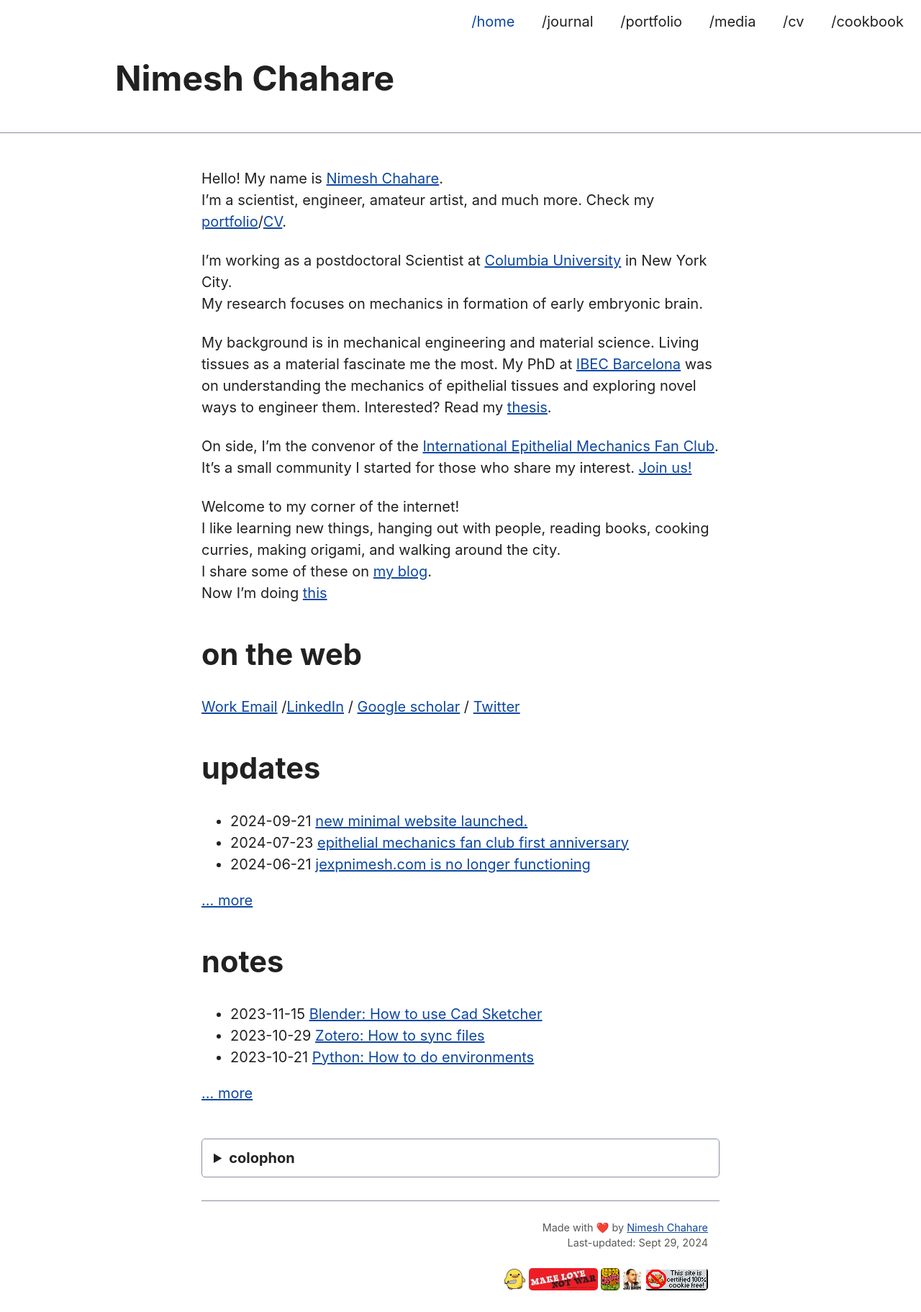
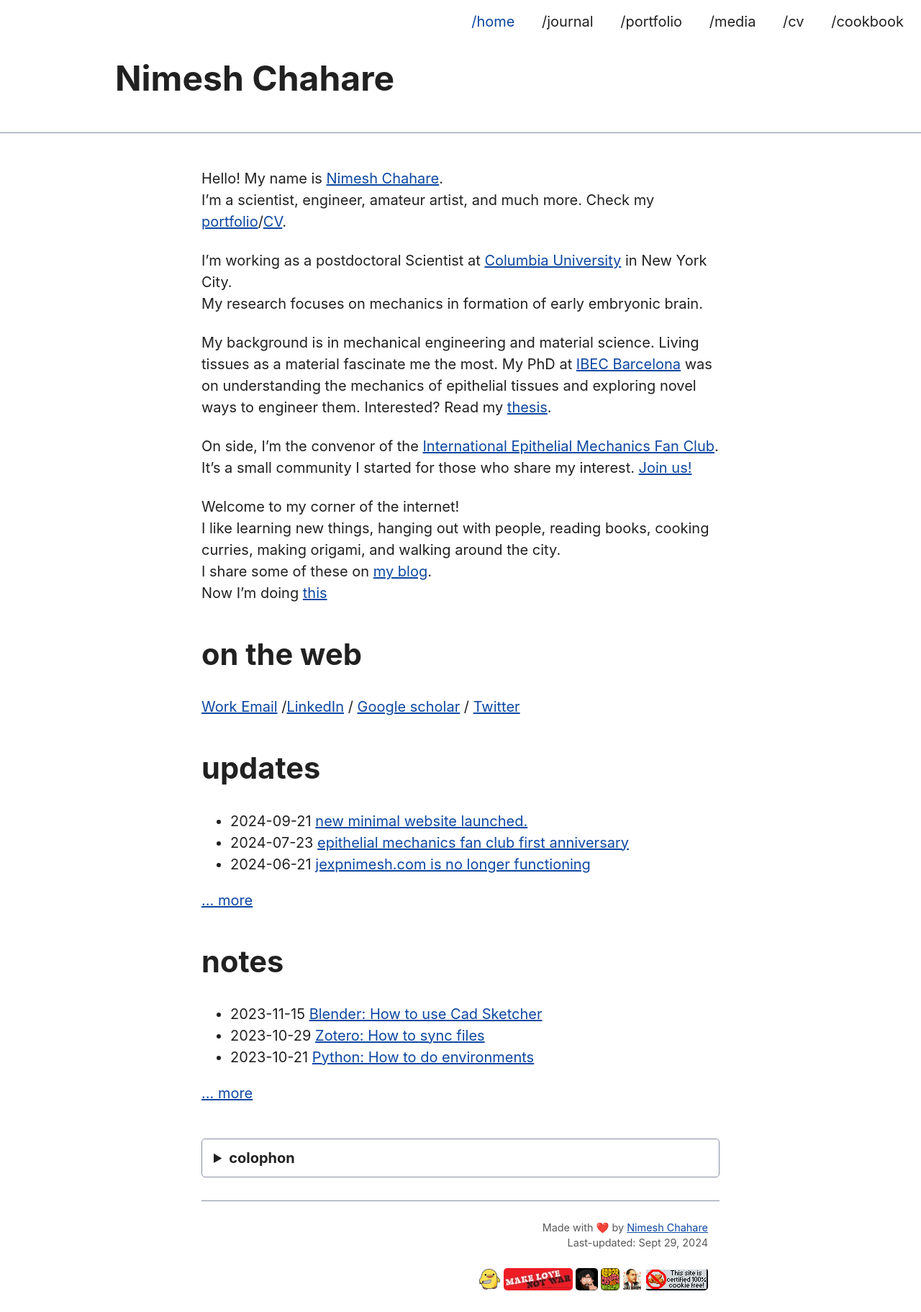
Before and after one commit to nchahare/nchahare.github.io, a Jekyll site: the page built from index.md, in a window 1280 px wide. Shown: the whole page at 72% size. Built offline with Jekyll 4.4.1, drawn with Linux system fonts in a browser that asks for light colours.

Commit message:
added one more sticker and fixed titles

```diff
--- a/_layouts/default.html
+++ b/_layouts/default.html
@@ -36,11 +36,12 @@
 
     <footer>
       <p>Made with ❤️ by <a href="\about"> Nimesh Chahare </a> <br> Last-updated: Sept 29, 2024 </p>
-      <img src="/assets/img/chick.png" alt="Nimesh doesn't respect authority" title = "Nimesh doesn't respect authority">
-      <img src="/assets/img/nowar.jpg" alt="Nimesh doesn't like war">
-      <img src="/assets/img/labor.png" alt="Nimesh supports labor">
-      <img src="/assets/img/jaibhim.png" alt="Nimesh says jai bhim">
-      <img src="/assets/img/nocookie.gif" alt="Nimesh doesn't like cookies">
+      <img src="/assets/img/chick.png" title="Nimesh doesn't respect/trust authority. Question everything!">
+      <img src="/assets/img/nowar.jpg" title="Nimesh opposes war & prefers his taxes fund social welfare over military">
+      <img src="/assets/img/megit.png" title="Nimesh says Good day!">
+      <img src="/assets/img/labor.png" title="Nimesh supports Labor rights. Join the Union! If you don't have one, UNIONIZE!">
+      <img src="/assets/img/jaibhim.png" title="Nimesh says Jai Bhim! Anhilate caste!">
+      <img src="/assets/img/nocookie.gif" title="Nimesh doesn't like cookies">
     </footer>
 
   </body>
```
Also changed, not shown: assets/img/megit.png (added).
